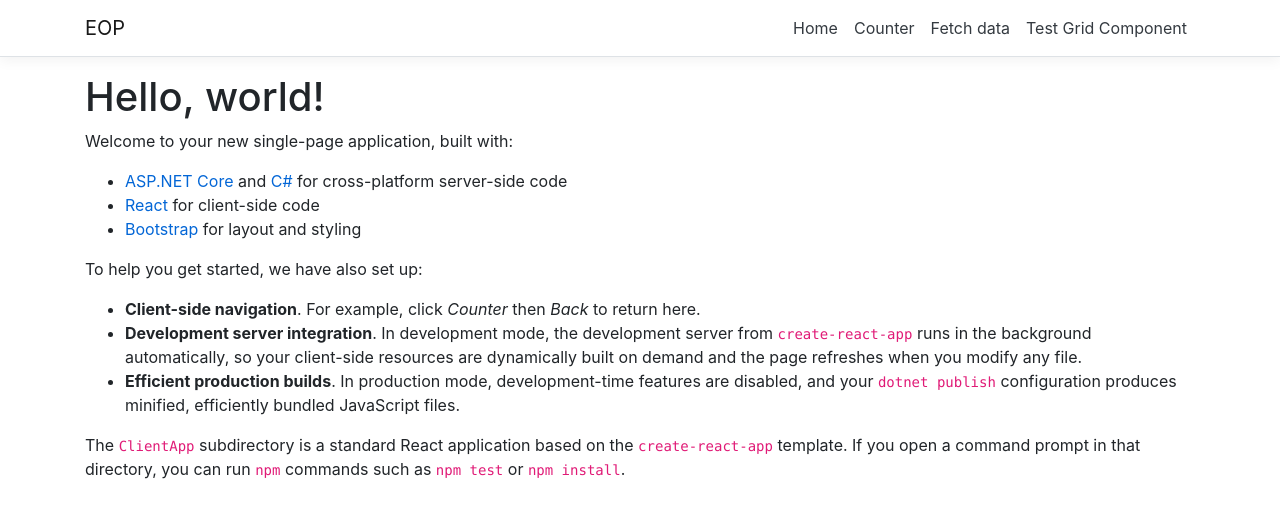
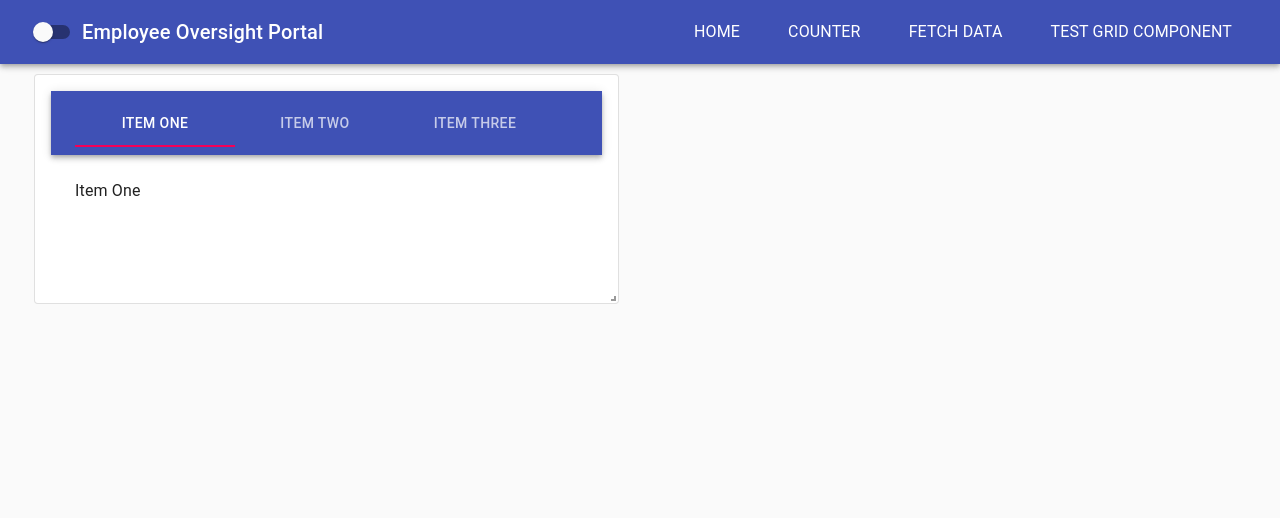
Before and after one commit to Felnarth/EOP, a React (Create React App) app in the folder EOP/ClientApp/: page / in a window 1280 px wide. Shown: the top 518 px of the page. Built offline with nearby package versions, Linux system fonts and the light colour scheme.

Commit message:
Aaron's humble widget beginnings

```diff
--- a/EOP/ClientApp/src/App.js
+++ b/EOP/ClientApp/src/App.js
@@ -1,7 +1,7 @@
 import React, { Component } from 'react';
 import { Route } from 'react-router';
-import { Layout } from './components/Layout';
-import { Home } from './pages/Home';
+import Layout from './components/Layout';
+import Home from './pages/Home';
 import { FetchData } from './pages/FetchData';
 import { Counter } from './pages/Counter';
 import { TestGridComp } from './components/TestGridComp';
@@ -11,7 +11,7 @@ import './custom.css'
 export default class App extends Component {
     static displayName = App.name;
 
-  render () {
+    render() {
         return (
             <Layout>
                 <Route exact path='/' component={Home} />
--- a/EOP/ClientApp/src/components/Layout.js
+++ b/EOP/ClientApp/src/components/Layout.js
@@ -1,18 +1,31 @@
-import React, { Component } from 'react';
-import { Container } from 'reactstrap';
-import { NavMenu } from './NavMenu';
+import React, { useState } from 'react';
+import { createMuiTheme, ThemeProvider } from "@material-ui/core/styles";
+import Container from '@material-ui/core/Container';
+import CssBaseline from '@material-ui/core/CssBaseline';
+import NavMenu from './NavMenu';
 
-export class Layout extends Component {
-  static displayName = Layout.name;
+export default function Layout(props) {
 
-  render () {
+    const [darkState, setDarkState] = useState(false);
+    const palletType = darkState ? "dark" : "light";
+
+    const darkTheme = createMuiTheme({
+        palette: {
+            type: palletType,
+        }
+    });
+
+    const handleThemeChange = () => {
+        setDarkState(!darkState);
+    };
+
     return (
-      <div>
-        <NavMenu />
-        <Container>
-          {this.props.children}
-        </Container>
-      </div>
+        <ThemeProvider theme={darkTheme}>
+            <CssBaseline />
+            <NavMenu darkState={darkState} changeTheme={handleThemeChange}/>
+            <Container>
+                {props.children}
+            </Container>
+        </ThemeProvider>
     );
-  }
 }
--- a/EOP/ClientApp/src/components/NavMenu.js
+++ b/EOP/ClientApp/src/components/NavMenu.js
@@ -1,52 +1,55 @@
-import React, { Component } from 'react';
-import { Collapse, Container, Navbar, NavbarBrand, NavbarToggler, NavItem, NavLink } from 'reactstrap';
+import React, { useEffect } from 'react';
+import { NavLink } from 'reactstrap';
 import { Link } from 'react-router-dom';
-import './NavMenu.css';
+import { makeStyles } from '@material-ui/core/styles';
+import AppBar from '@material-ui/core/AppBar';
+import Toolbar from '@material-ui/core/Toolbar';
+import Typography from '@material-ui/core/Typography';
+import Button from '@material-ui/core/Button';
+import Switch from '@material-ui/core/Switch';
 
-export class NavMenu extends Component {
-    static displayName = NavMenu.name;
+const useStyles = makeStyles((theme) => ({
+    root: {
+        flexGrow: 1,
+    },
+    menuButton: {
+        marginRight: theme.spacing(2),
+    },
+    title: {
+        flexGrow: 1,
+    },
+}));
 
-    constructor(props) {
-        super(props);
+export default function NavMenu(props) {
+    const classes = useStyles();
 
-        this.toggleNavbar = this.toggleNavbar.bind(this);
-        this.state = {
-            collapsed: true
-        };
-    }
+    useEffect(() => {
+        //console.log(props.darkState);
+    }, [props.darkState]);
 
-    toggleNavbar() {
-        this.setState({
-            collapsed: !this.state.collapsed
-        });
-    }
-
-    render() {
-        return (
-            <header>
-                <Navbar className="navbar-expand-sm navbar-toggleable-sm ng-white border-bottom box-shadow mb-3" light>
-                    <Container>
-                        <NavbarBrand tag={Link} to="/">EOP</NavbarBrand>
-                        <NavbarToggler onClick={this.toggleNavbar} className="mr-2" />
-                        <Collapse className="d-sm-inline-flex flex-sm-row-reverse" isOpen={!this.state.collapsed} navbar>
-                            <ul className="navbar-nav flex-grow">
-                                <NavItem>
-                                    <NavLink tag={Link} className="text-dark" to="/">Home</NavLink>
-                                </NavItem>
-                                <NavItem>
-                                    <NavLink tag={Link} className="text-dark" to="/counter">Counter</NavLink>
-                                </NavItem>
-                                <NavItem>
-                                    <NavLink tag={Link} className="text-dark" to="/fetch-data">Fetch data</NavLink>
-                                </NavItem>
-                                <NavItem>
-                                    <NavLink tag={Link} className="text-dark" to="/gridComp">Test Grid Component</NavLink>
-                                </NavItem>
-                            </ul>
-                        </Collapse>
-                    </Container>
-                </Navbar>
-            </header>
-        );
-    }
+    return (
+        <AppBar position="static">
+            <Toolbar>
+                <Switch
+                    checked={props.darkState}
+                    onChange={props.changeTheme}
+                />
+                <Typography variant="h6" className={classes.title}>
+                    Employee Oversight Portal
+                </Typography>
+                <Button >
+                    <NavLink tag={Link} to="/"><Typography variant="body1" style={{color: "white"}}>Home</Typography></NavLink>
+                </Button>
+                <Button >
+                    <NavLink tag={Link} to="/counter"><Typography variant="body1" style={{ color: "white" }}>Counter</Typography></NavLink>
+                </Button>
+                <Button color="inherit">
+                    <NavLink tag={Link} to="/fetch-data"><Typography variant="body1" style={{ color: "white" }}>Fetch Data</Typography></NavLink>
+                </Button>
+                <Button color="inherit">
+                    <NavLink tag={Link} to="/gridComp"><Typography variant="body1" style={{ color: "white" }}>Test Grid Component</Typography></NavLink>
+                </Button>
+            </Toolbar>
+        </AppBar>
+    );
 }
--- /dev/null
+++ b/EOP/ClientApp/src/components/TOCWidget.js
@@ -0,0 +1,89 @@
+import React, { useState } from 'react';
+import PropTypes from 'prop-types';
+import { AppBar, Box, Card, CardContent, Tab, Tabs, Toolbar, Typography } from '@material-ui/core';
+import { makeStyles } from '@material-ui/core/styles';
+
+function TabPanel(props) {
+    const { children, value, index, ...other } = props;
+
+    return (
+        <div
+            role="tabpanel"
+            hidden={value !== index}
+            id={'simple-tabpanel-${index}'}
+            aria-labelledby={'simple-tab-${index}'}
+            {...other}
+        >
+            {value === index && (
+                <Box p={3}>
+                    <Typography>{children}</Typography>
+                </Box>
+            )}
+        </div>
+    );
+}
+
+TabPanel.propTypes = {
+    children: PropTypes.node,
+    index: PropTypes.any.isRequired,
+    value: PropTypes.any.isRequired,
+};
+
+function a11yProps(index) {
+    return {
+        id: 'simple-tab-${index}',
+        'aria-controls': 'simple-tabpanel-${index}',
+    };
+}
+
+const useStyles = makeStyles((theme) => ({
+    cardRoot: {
+        height: "100%"
+    },
+    tabRoot: {
+        flexGrow: 1,
+        backgroundColor: theme.palette.background.paper,
+    }
+}));
+
+export default function TOCWidget() {
+    const classes = useStyles();
+
+    const [tabNum, setTabNum] = useState(0);
+
+    const handleTabSwitch = (event, newValue) => {
+        setTabNum(newValue);
+    };
+
+    return (
+        <Card variant="outlined" className={classes.cardRoot}>
+            <CardContent>
+                <div className={classes.tabRoot}>
+                    <AppBar position="static">
+                        <Toolbar>
+                            <Tabs
+                                value={tabNum}
+                                onChange={handleTabSwitch}
+                                aria-label="simple tabs example"
+                                centered
+                            >
+                                <Tab label="Item One" {...a11yProps(0)} />
+                                <Tab label="Item Two" {...a11yProps(1)} />
+                                <Tab label="Item Three" {...a11yProps(2)} />
+                            </Tabs>
+                        </Toolbar>
+                    </AppBar>
+                    <TabPanel value={tabNum} index={0}>
+                        Item One
+                    </TabPanel>
+                    <TabPanel value={tabNum} index={1}>
+                        Item Two
+                    </TabPanel>
+                    <TabPanel value={tabNum} index={2}>
+                            Item Three
+                    </TabPanel>
+                </div>
+            </CardContent>
+        </Card>
+    );
+}
--- a/EOP/ClientApp/src/pages/Home.js
+++ b/EOP/ClientApp/src/pages/Home.js
@@ -1,26 +1,20 @@
 import React, { Component } from 'react';
+import GridLayout from 'react-grid-layout';
+import TOCWidget from '../components/TOCWidget';
+import "../css/styles.css";
 
-export class Home extends Component {
-  static displayName = Home.name;
 
-  render () {
+export default function Home() {
+
+    const layout = [
+        { i: 'a', x: 0, y: 0, w: 6, h: 6}
+    ];
+
     return (
-      <div>
-        <h1>Hello, world!</h1>
-        <p>Welcome to your new single-page application, built with:</p>
-        <ul>
-          <li><a href='https://get.asp.net/'>ASP.NET Core</a> and <a href='https://msdn.microsoft.com/en-us/library/67ef8sbd.aspx'>C#</a> for cross-platform server-side code</li>
-          <li><a href='https://facebook.github.io/react/'>React</a> for client-side code</li>
-          <li><a href='http://getbootstrap.com/'>Bootstrap</a> for layout and styling</li>
-        </ul>
-        <p>To help you get started, we have also set up:</p>
-        <ul>
-          <li><strong>Client-side navigation</strong>. For example, click <em>Counter</em> then <em>Back</em> to return here.</li>
-          <li><strong>Development server integration</strong>. In development mode, the development server from <code>create-react-app</code> runs in the background automatically, so your client-side resources are dynamically built on demand and the page refreshes when you modify any file.</li>
-          <li><strong>Efficient production builds</strong>. In production mode, development-time features are disabled, and your <code>dotnet publish</code> configuration produces minified, efficiently bundled JavaScript files.</li>
-        </ul>
-        <p>The <code>ClientApp</code> subdirectory is a standard React application based on the <code>create-react-app</code> template. If you open a command prompt in that directory, you can run <code>npm</code> commands such as <code>npm test</code> or <code>npm install</code>.</p>
-      </div>
+        <GridLayout className="layout" layout={layout} cols={12} rowHeight={30} width={1200}>
+            <div key="a">
+                <TOCWidget />
+            </div>
+        </GridLayout>
     );
-  }
 }
```
Lines whose indentation alone changed are shown as unchanged.
